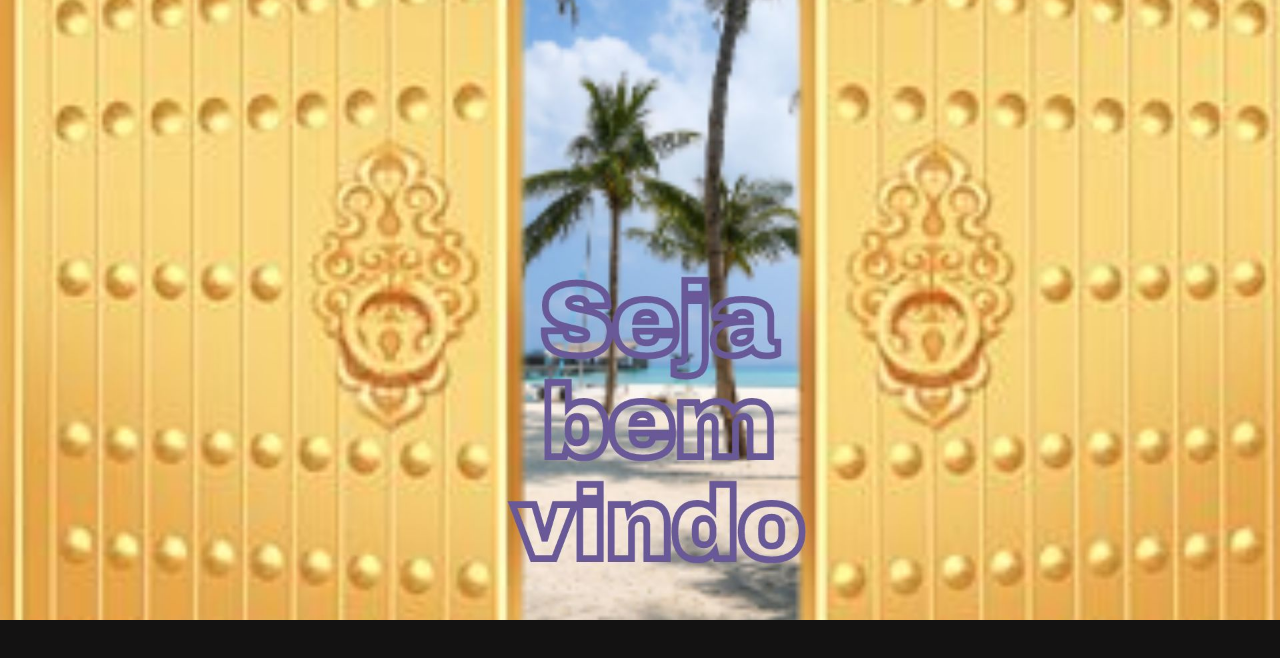
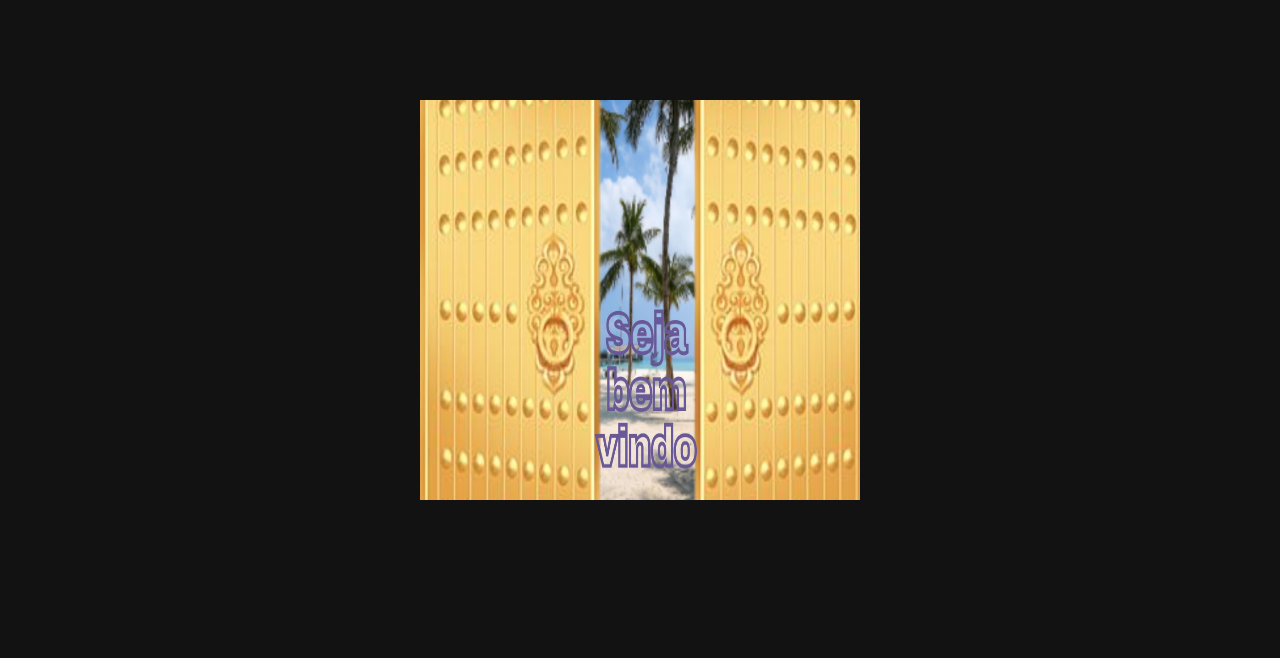
Before and after one commit to robss31/Cadastro-de-Usuarios, a plain HTML site: page boasVinda.html in a window 1280 px wide. Drawn offline with Linux system fonts and the light colour scheme.

Commit message:
Update style.css

```diff
--- a/style.css
+++ b/style.css
@@ -246,7 +246,7 @@ h2 {
 
 
 #img{
-    margin-top: -100px;
-    width: 100%;
-    height:100%;
+    margin-top: 100px;
+    width: 440px;
+    height:400px;
 }
```
